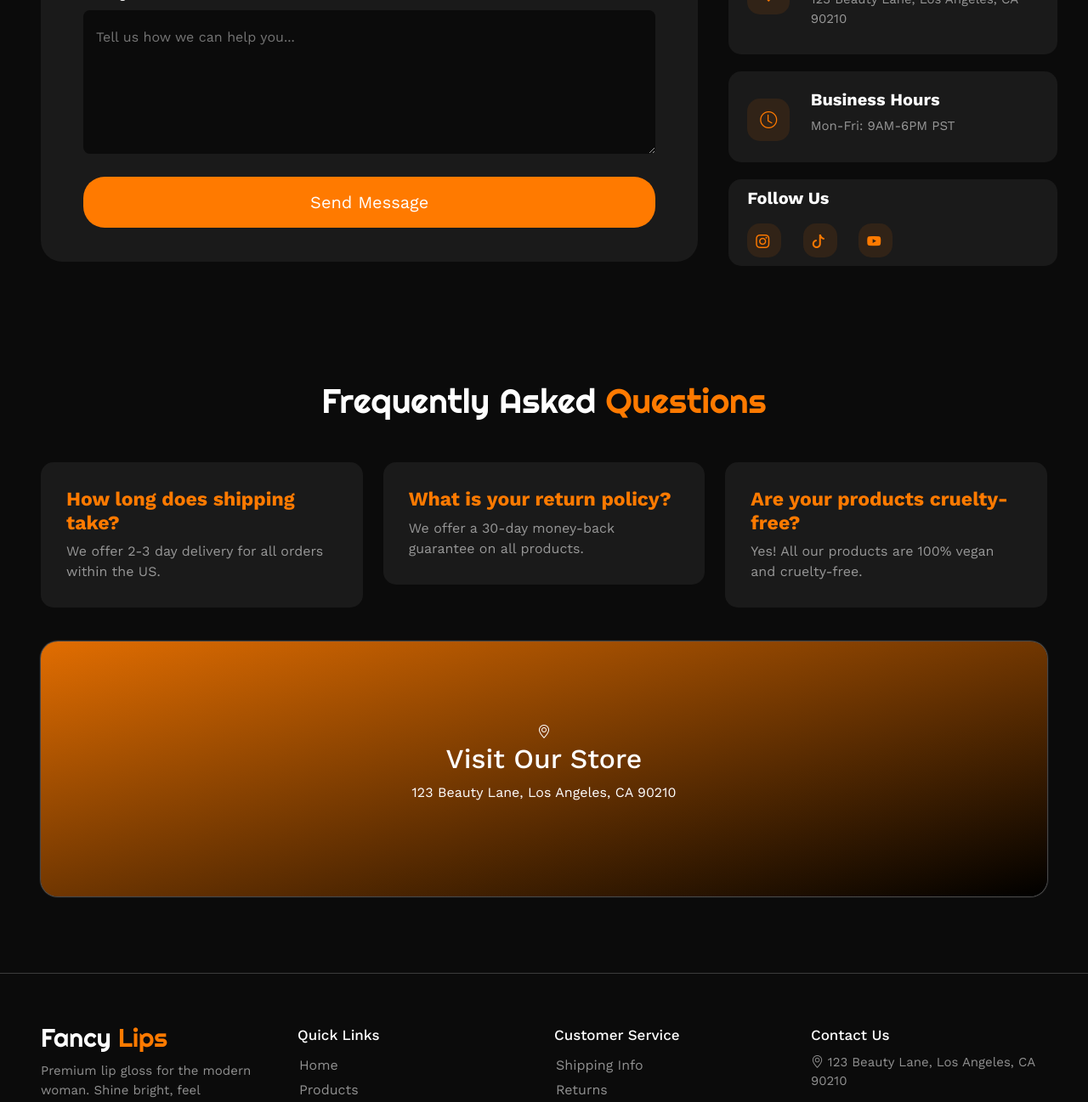
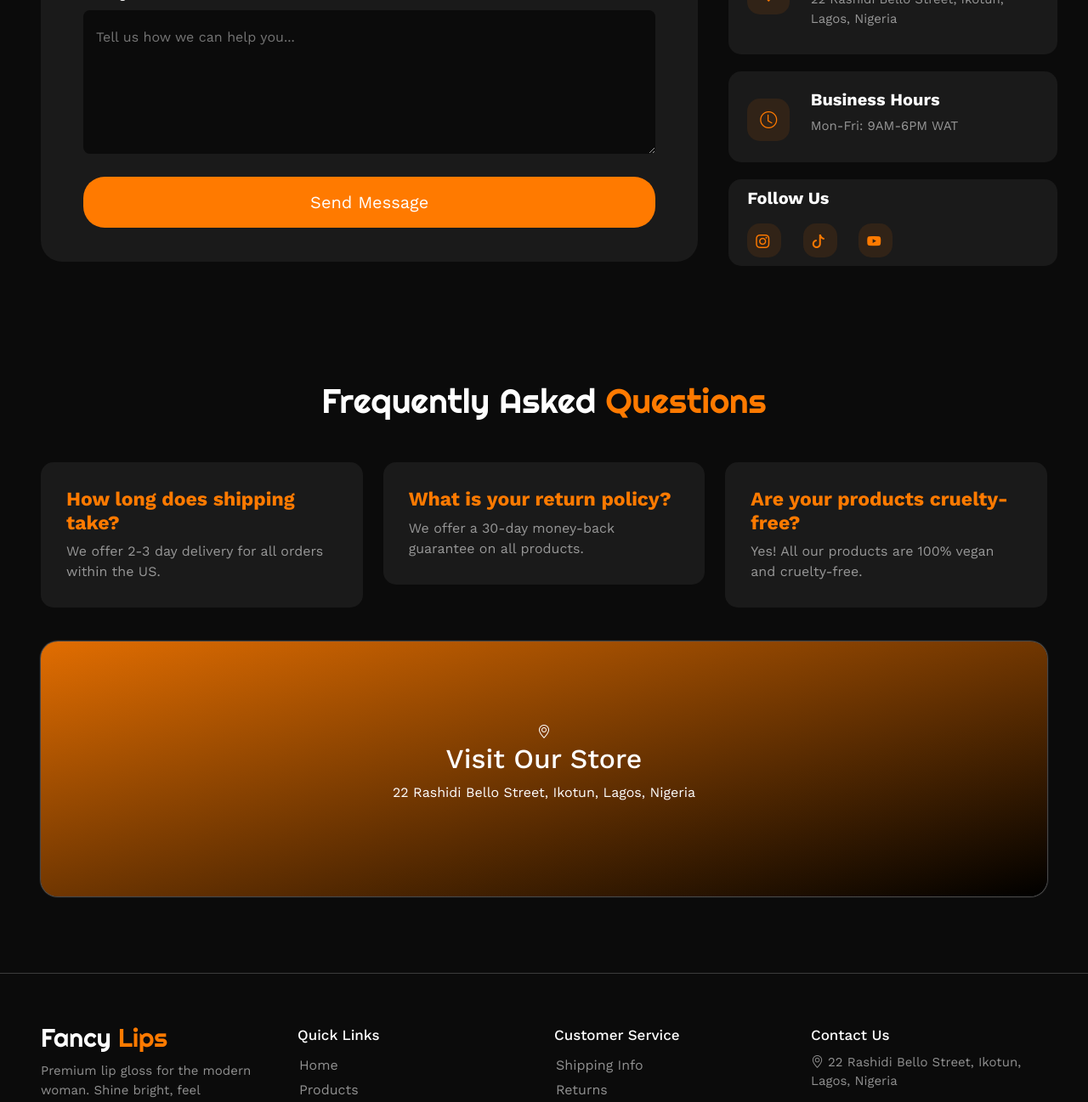
Before and after one commit to La-Pheme456/Fancy-lips, a plain HTML site: page contact.html in a window 1280 px wide. Shown: the part 660-1957 px from the top of the page at 85% size. Drawn offline with nearby package versions, Linux system fonts and the light colour scheme.

Commit message:
Update website

```diff
--- a/contact.html
+++ b/contact.html
@@ -127,7 +127,7 @@
                                 <div class="col-md-10">
                                     <div class="text">
                                         <h2>Address</h2>
-                                        <p>123 Beauty Lane, Los Angeles, CA 90210</p>
+                                        <p>22 Rashidi Bello Street, Ikotun, Lagos, Nigeria</p>
                                     </div>
                                 </div>
                             </div>
@@ -140,7 +140,7 @@
                                 <div class="col-md-10">
                                     <div class="text">
                                         <h2>Business Hours</h2>
-                                        <p>Mon-Fri: 9AM-6PM PST</p>
+                                        <p>Mon-Fri: 9AM-6PM WAT</p>
                                     </div>
                                 </div>
                             </div>
@@ -194,7 +194,7 @@
                 </div>
                 <div class="head">
                     <h2>Visit Our Store</h2>
-                    <p>123 Beauty Lane, Los Angeles, CA 90210</p>
+                    <p>22 Rashidi Bello Street, Ikotun, Lagos, Nigeria</p>
                 </div>
             </div>
         </div>
@@ -259,7 +259,7 @@
                         <h2>Contact Us</h2>
                     </div>
                     <div class="info">
-                        <p><i class="bi bi-geo-alt"></i> 123 Beauty Lane, Los Angeles, CA 90210</p>
+                        <p><i class="bi bi-geo-alt"></i> 22 Rashidi Bello Street, Ikotun, Lagos, Nigeria</p>
                         <p><i class="bi bi-telephone"></i> +1 (555) 123-4567</p>
                         <p><i class="bi bi-envelope"></i> hello@fancylips.com</p>
                     </div>
```
Also changed, not shown: about.html (+2 -2 lines), cart.html (+1 -1 lines), index.html (+1 -1 lines), products.html (+1 -1 lines), services.html (+1 -1 lines).
